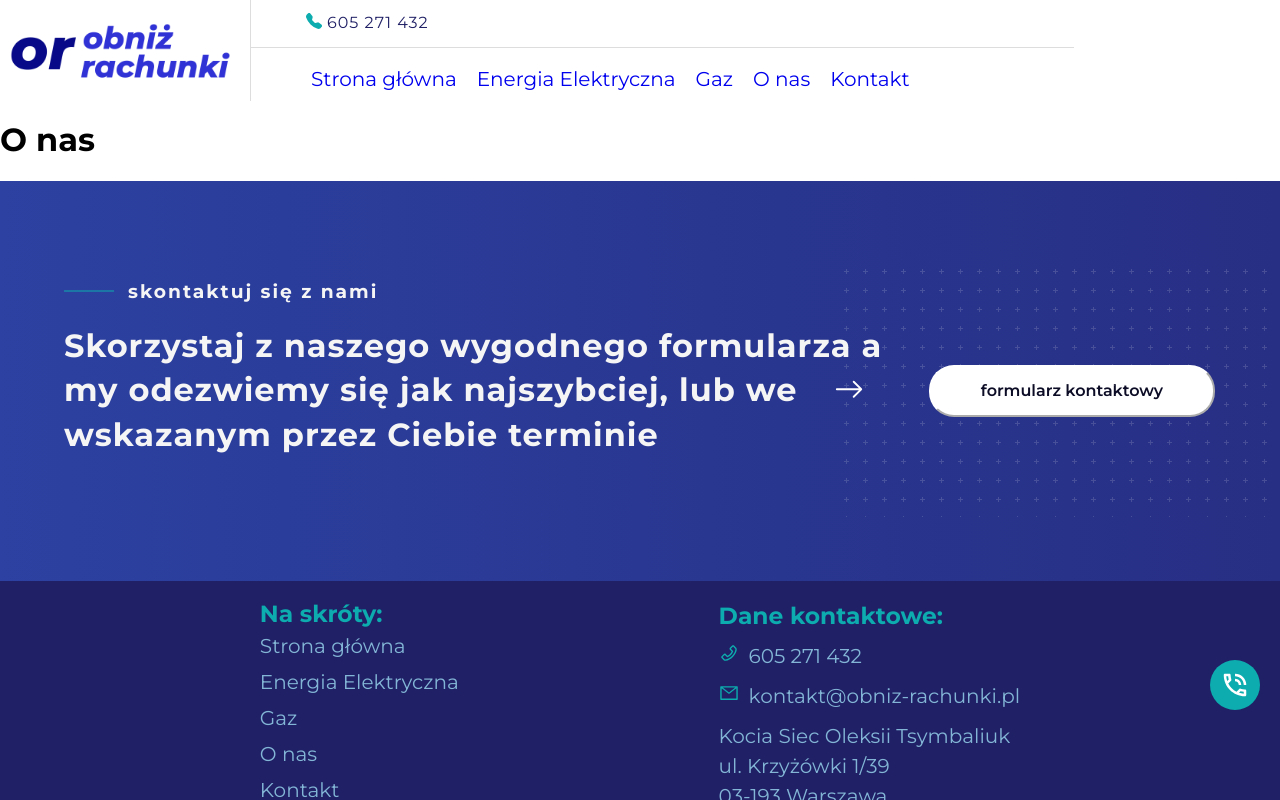
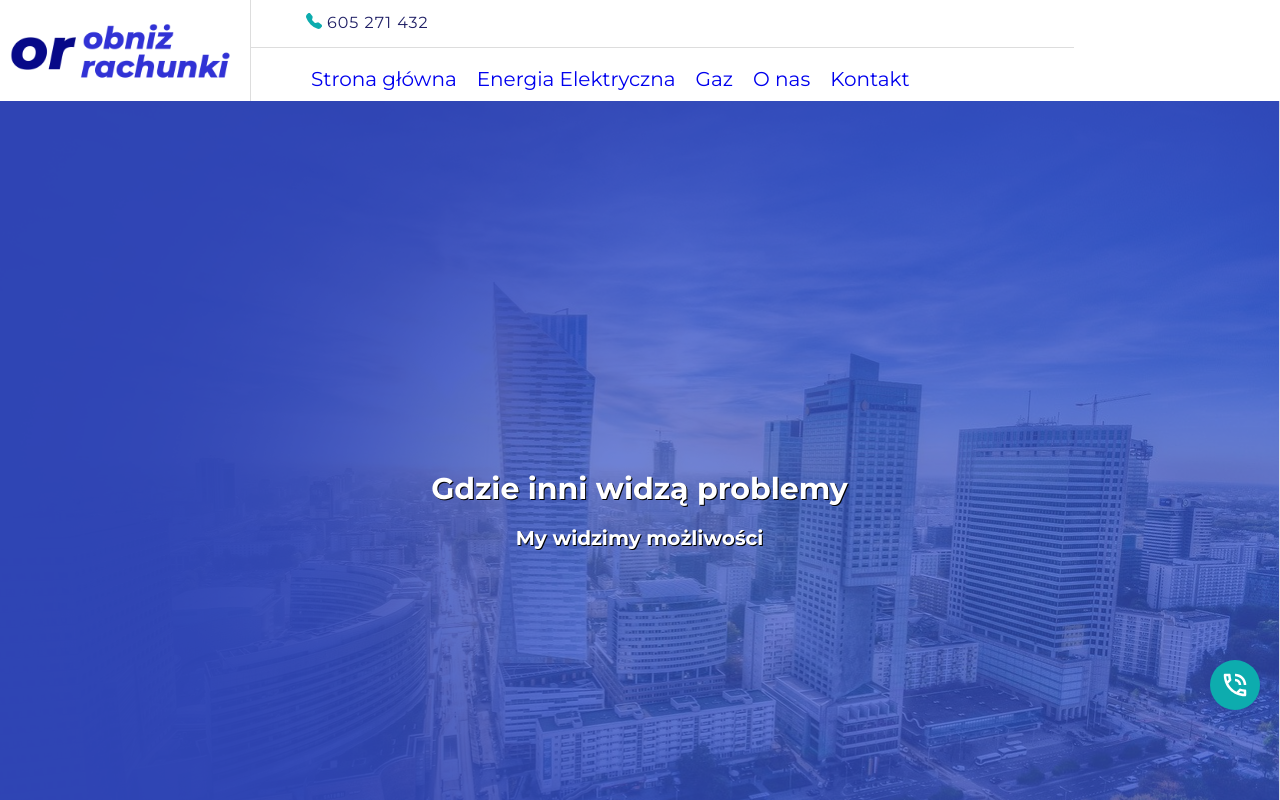
Before and after one commit to krukaleksander/ortk, a React (Create React App) app: page /onas in a window 1280 px wide. Shown: the top 800 px of the page. Built offline with nearby package versions, Linux system fonts and the light colour scheme.

Commit message:
aboutus ok

```diff
--- /dev/null
+++ b/scss/_Aboutus.scss
@@ -0,0 +1,97 @@
+.about {
+  &__header {
+    min-height: 100vh;
+    background: url("../media/aboutus.jpg");
+    background-size: cover;
+    background-repeat: no-repeat;
+    background-position: center;
+    position: relative;
+    .colored-blue {
+      position: absolute;
+      top: 0;
+      right: 0;
+      bottom: 0;
+      left: 0;
+      background-color: rgba(55, 82, 204, 0.7);
+      z-index: 1;
+    }
+    .colored-blue-fiter {
+      position: absolute;
+      top: 0px;
+      left: 0px;
+      right: 0px;
+      bottom: 0px;
+      z-index: 0;
+      background: url("../media/frame.png");
+    }
+    .content-header {
+      position: absolute;
+      top: 0px;
+      left: 0px;
+      right: 0px;
+      bottom: 0px;
+      z-index: 1;
+      display: flex;
+      justify-content: center;
+      align-items: center;
+      flex-direction: column;
+      color: white;
+      text-shadow: 1px 1px black;
+      h1 {
+        font-size: 30px;
+      }
+      h2 {
+        font-size: 20px;
+      }
+    }
+  }
+}
+
+.about__main {
+  display: flex;
+  padding: 120px 40px;
+  .text {
+    flex-basis: 30%;
+    h3 {
+      font-size: 30px;
+      font-weight: 100;
+      letter-spacing: 2px;
+      line-height: 1.5;
+    }
+    p {
+      font-weight: bolder;
+      letter-spacing: 1px;
+      margin-top: 20px;
+      line-height: 1.5;
+      color: #0dacae;
+    }
+  }
+  .numbers {
+    flex-basis: 70%;
+    display: flex;
+    justify-content: center;
+    align-items: center;
+    div {
+      padding: 10px;
+      margin: 10px;
+      position: relative;
+      &::after {
+        content: "";
+        position: absolute;
+        left: 0;
+        bottom: -25px;
+        width: 3.125rem;
+        border-bottom: 0.0625rem solid #0dacae;
+      }
+      p {
+        color: black;
+        font-weight: bolder;
+        font-size: 80px;
+        text-align: center;
+      }
+      span {
+        color: #747580;
+      }
+    }
+  }
+}
--- a/scss/_PhoneIcon.scss
+++ b/scss/_PhoneIcon.scss
@@ -15,6 +15,7 @@
   right: 20px;
   font-size: 30px;
   cursor: pointer;
+  z-index: 9999;
   &:hover {
     background-color: #3752cc;
   }
--- a/scss/main.scss
+++ b/scss/main.scss
@@ -11,3 +11,4 @@
 @import "./Menu";
 @import "./Footer";
 @import "./LetsStart";
+@import "./Aboutus";
--- a/src/components/About.js
+++ b/src/components/About.js
@@ -1,5 +1,43 @@
 const About = () => {
-  return <h1> O nas </h1>;
+  return (
+    <div className="about">
+      <header className="about__header">
+        <div className="colored-blue"></div>
+        <div className="colored-blue-fiter"></div>
+        <div className="content-header">
+          <h1>Gdzie inni widzą problemy</h1>
+          <h2>My widzimy możliwości</h2>
+        </div>
+      </header>
+      <main className="about__main">
+        <div className="text">
+          <h3>
+            Współpracowaliśmy już z wieloma firmami na wyłączność, jednak w
+            dzisiejszych czasach to nie ma sensu. Porównywać należy jednocześnie
+            wiele ofert.
+          </h3>
+          <p>
+            Obecnie korzystamy z usług 10 sprzedawców prądu i 6 gazu. Wybierzemy
+            dla Ciebie najlepszą ofertę.
+          </p>
+        </div>
+        <div className="numbers">
+          <div>
+            <p>10</p>
+            <span>firm sprzedających prąd</span>
+          </div>
+          <div>
+            <p>6</p>
+            <span>firm sprzedających gaz</span>
+          </div>
+          <div>
+            <p>1000+</p>
+            <span>zadowolonych klientów</span>
+          </div>
+        </div>
+      </main>
+    </div>
+  );
 };
 
 export default About;
```
Also changed, not shown: src/css/main.min.css, src/media/aboutus.jpg (added), 1 other file (tests, documents, lock files or other folders).
